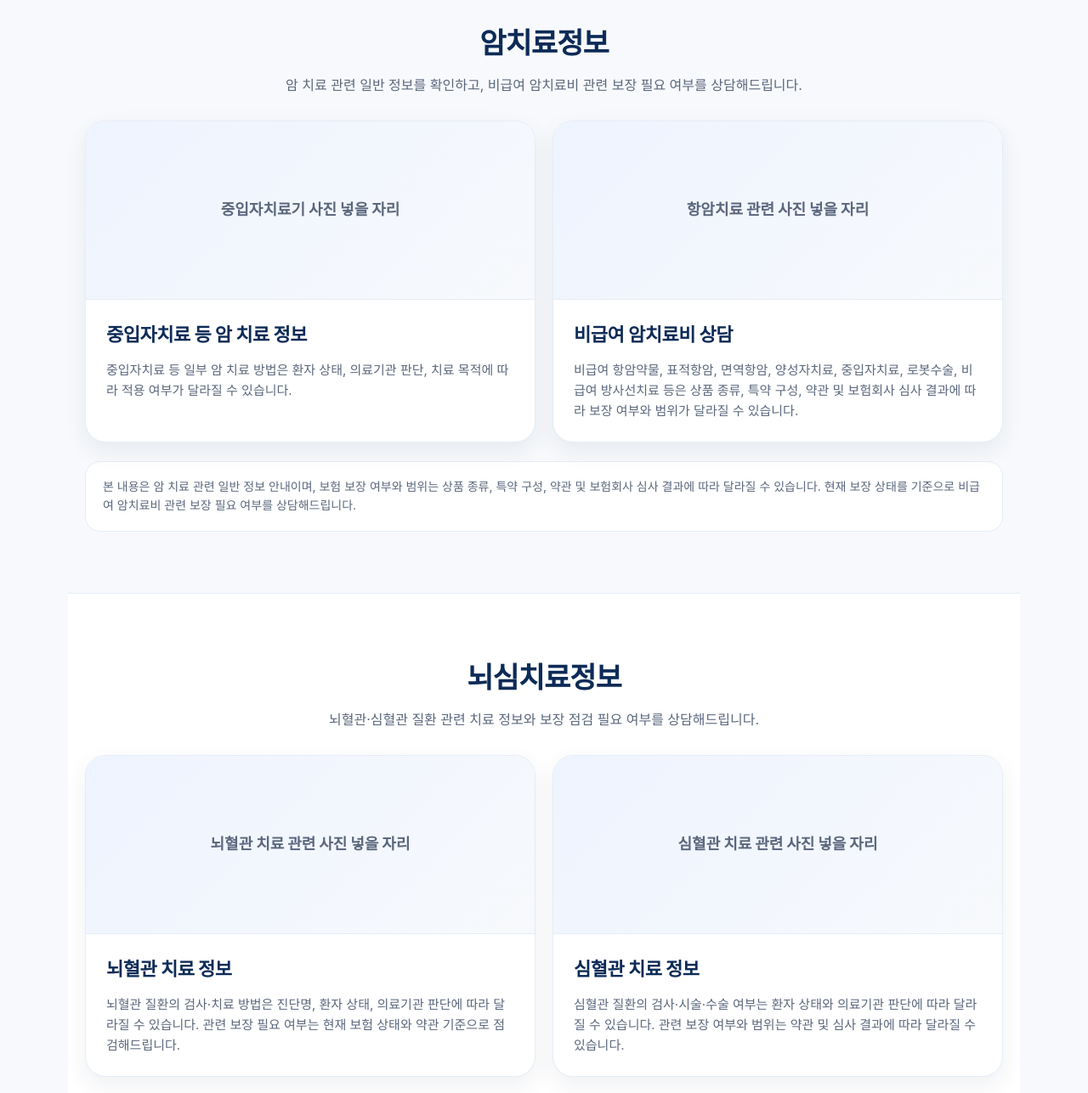
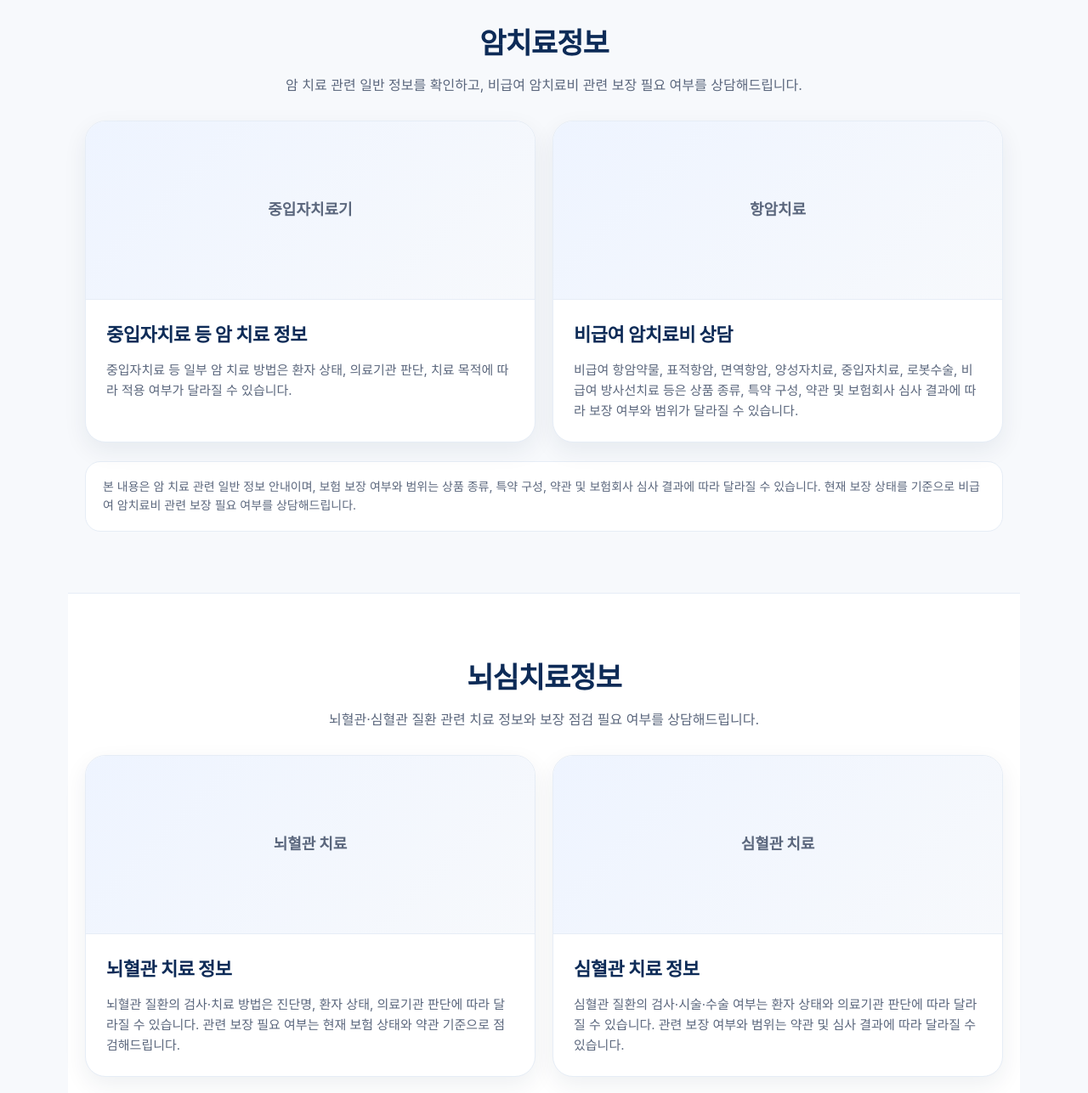
Before and after one commit to choseongbok-jpg/primeinsulab, a plain HTML site: page index.html in a window 1280 px wide. Shown: the part 1169-2456 px from the top of the page at 85% size. Drawn offline with Linux system fonts and the light colour scheme.

Commit message:
Update index.html

```diff
--- a/index.html
+++ b/index.html
@@ -515,7 +515,7 @@
     </div>
     <div class="info-grid">
       <article class="info-card">
-        <div class="info-image">중입자치료기 사진 넣을 자리</div>
+        <div class="info-image">중입자치료기</div>
         <!-- 실제 사진 사용 시 위 div를 아래 형식으로 교체하세요.
         <img src="images/cancer-heavy-ion.jpg" alt="중입자치료 관련 이미지">
         -->
@@ -525,7 +525,7 @@
         </div>
       </article>
       <article class="info-card">
-        <div class="info-image">항암치료 관련 사진 넣을 자리</div>
+        <div class="info-image">항암치료 </div>
         <div class="info-content">
           <h3>비급여 암치료비 상담</h3>
           <p>비급여 항암약물, 표적항암, 면역항암, 양성자치료, 중입자치료, 로봇수술, 비급여 방사선치료 등은 상품 종류, 특약 구성, 약관 및 보험회사 심사 결과에 따라 보장 여부와 범위가 달라질 수 있습니다.</p>
@@ -544,14 +544,14 @@
     </div>
     <div class="info-grid">
       <article class="info-card">
-        <div class="info-image">뇌혈관 치료 관련 사진 넣을 자리</div>
+        <div class="info-image">뇌혈관 치료</div>
         <div class="info-content">
           <h3>뇌혈관 치료 정보</h3>
           <p>뇌혈관 질환의 검사·치료 방법은 진단명, 환자 상태, 의료기관 판단에 따라 달라질 수 있습니다. 관련 보장 필요 여부는 현재 보험 상태와 약관 기준으로 점검해드립니다.</p>
         </div>
       </article>
       <article class="info-card">
-        <div class="info-image">심혈관 치료 관련 사진 넣을 자리</div>
+        <div class="info-image">심혈관 치료 </div>
         <div class="info-content">
           <h3>심혈관 치료 정보</h3>
           <p>심혈관 질환의 검사·시술·수술 여부는 환자 상태와 의료기관 판단에 따라 달라질 수 있습니다. 관련 보장 여부와 범위는 약관 및 심사 결과에 따라 달라질 수 있습니다.</p>
```
